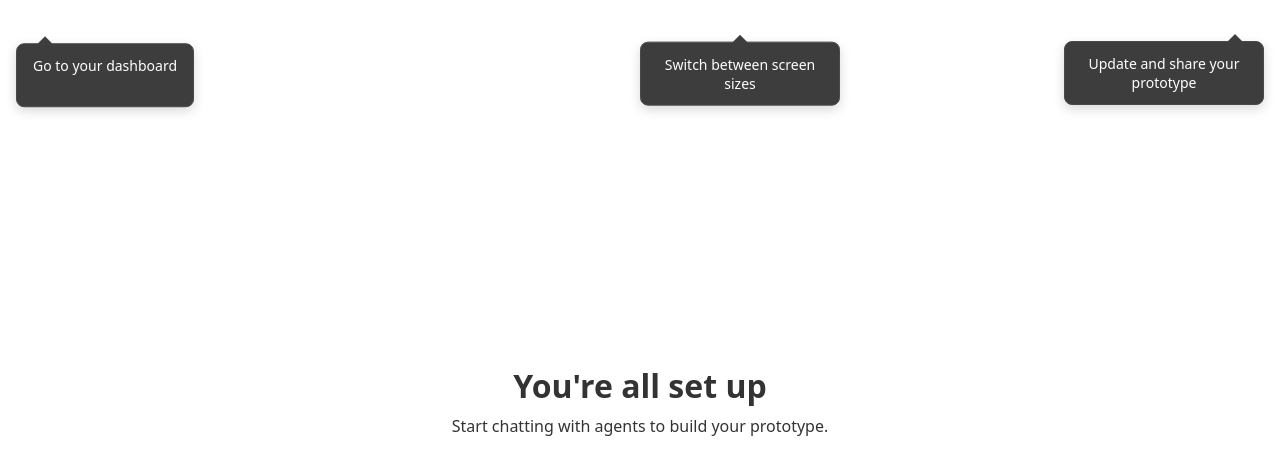
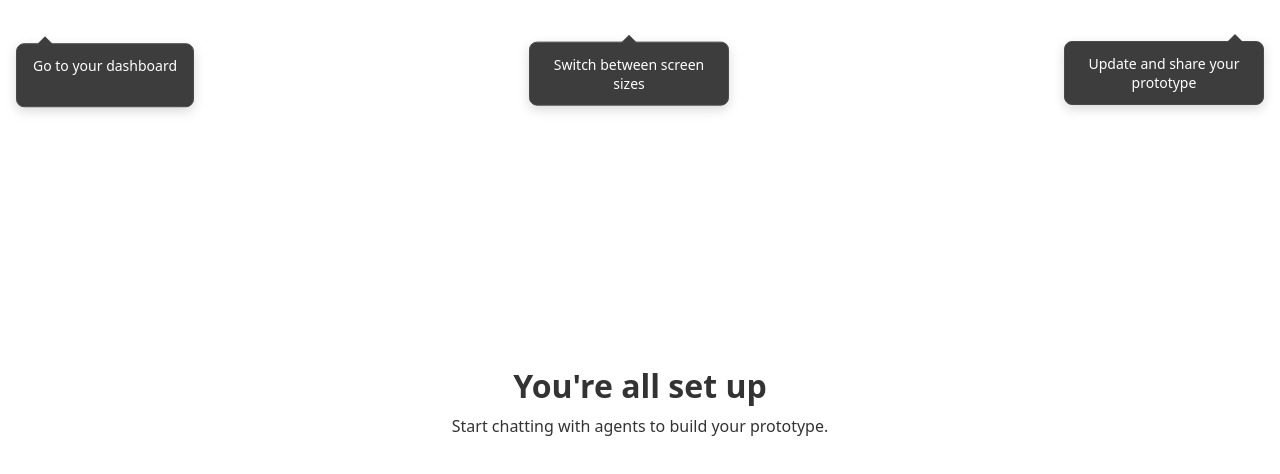
Before and after one commit to superhands-prototypes/test-d01bbcc0, a React (Vite) app: page / in a window 1280 px wide. Shown: the top 474 px of the page. Built offline with nearby package versions, Linux system fonts and the light colour scheme.

Commit message:
centre callout should be the aligned to the vertical centre of the toolbar

```diff
--- a/src/index.css
+++ b/src/index.css
@@ -24,7 +24,14 @@ body {
   display: flex;
   gap: 12px;
   padding: 4px 16px;
-  justify-content: space-between;
+}
+
+.onboarding-callouts .callout-left {
+  margin-right: auto;
+}
+
+.onboarding-callouts .callout-right {
+  margin-left: auto;
 }
 
 .callout {
@@ -78,10 +85,8 @@ body {
 }
 
 .callout-center {
-  position: fixed;
-  left: 50%;
-  transform: translateX(-50%);
-  top: 44px;
+  position: relative;
+  margin: 0 auto;
 }
 
 .callout-arrow {
```
